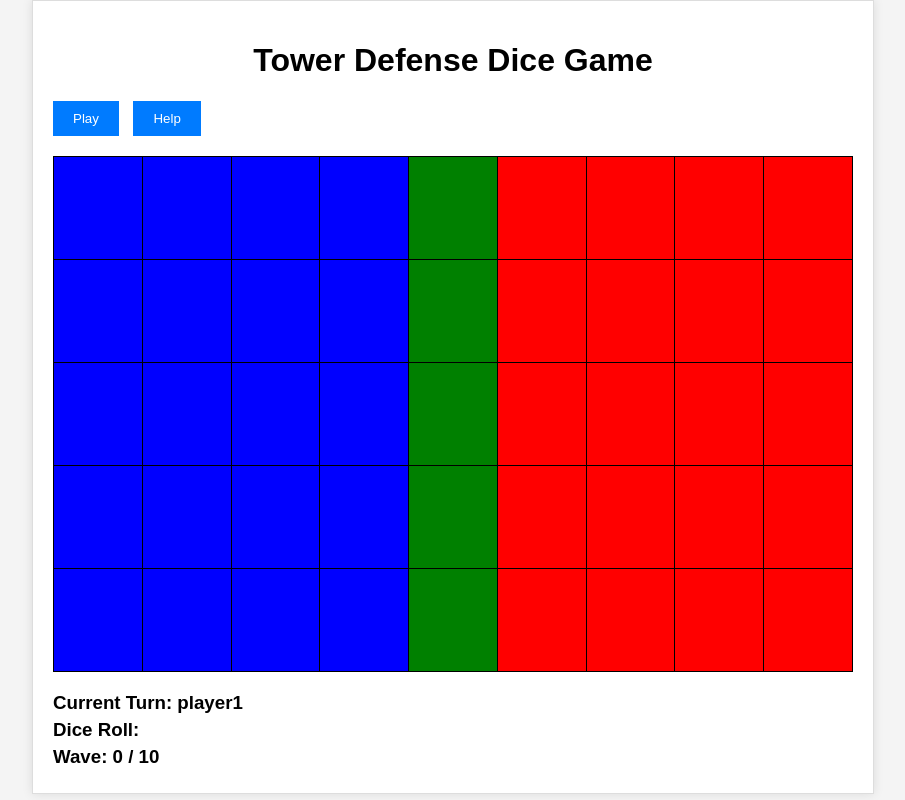
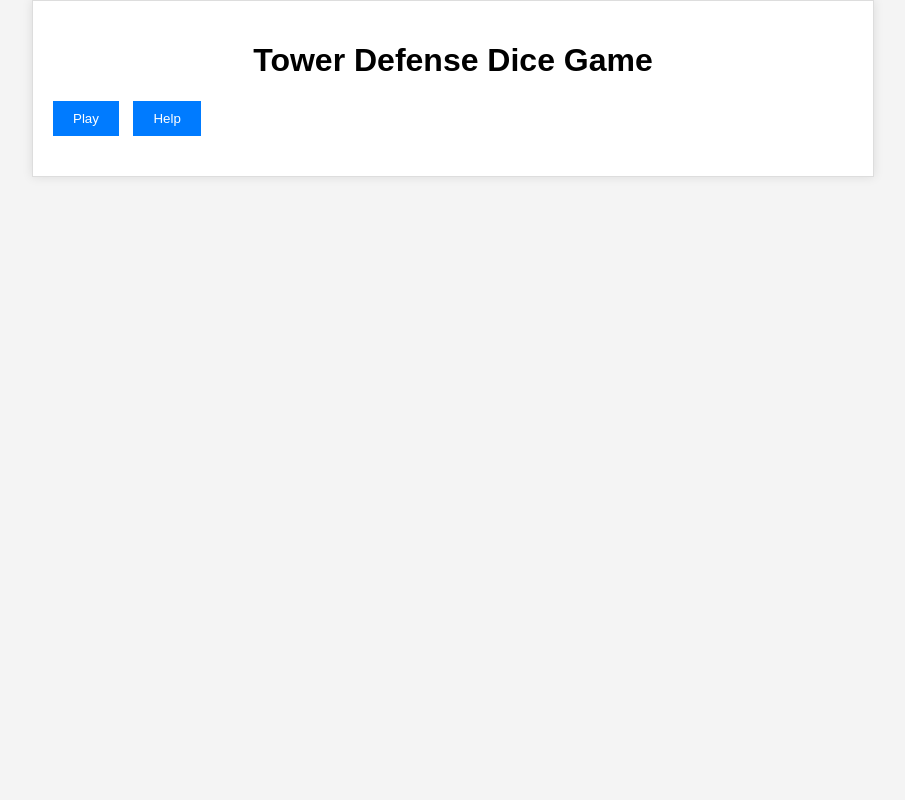
Before and after one commit to Bloonicious/protodice, a plain HTML site: page index.html in a window 1280 px wide. Shown: the whole page, without its empty margins (187-1092 px from the left). Drawn offline with nearby package versions, Linux system fonts and the light colour scheme.

Commit message:
Update index.html

```diff
--- a/index.html
+++ b/index.html
@@ -49,7 +49,7 @@
             <h2>Help</h2>
             <p>Instructions on how to play the game.</p>
         </div>
-        <div class="game-area">
+        <div class="game-area" ng-show="showGameArea">
             <table>
                 <tbody>
                     <tr ng-repeat="row in gameData.track">
```
